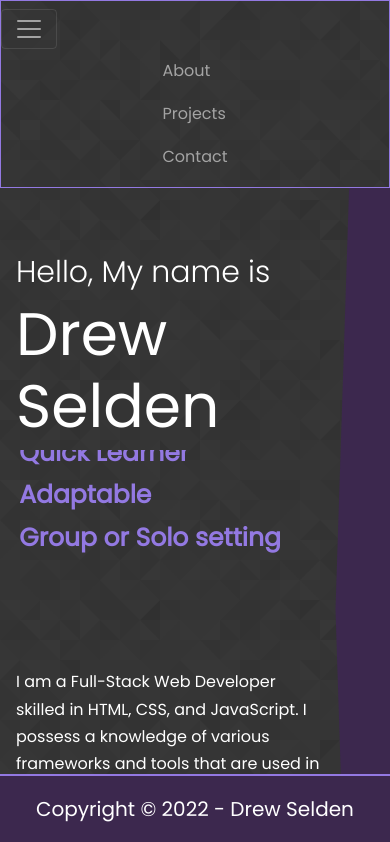
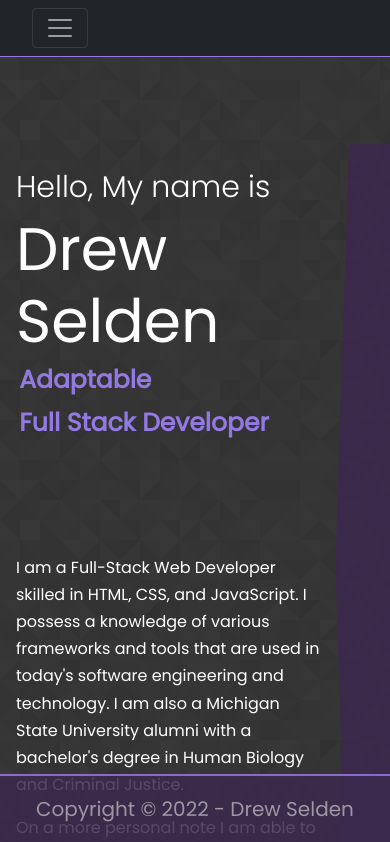
Before and after one commit to selden-CBC2021/portfolio-website, a React (Create React App) app: page /About in a window 390 px wide. Shown: the top 842 px of the page. Built offline with nearby package versions, Linux system fonts and the light colour scheme.

Commit message:
mobile responsive

```diff
--- a/src/App.jsx
+++ b/src/App.jsx
@@ -1,11 +1,10 @@
 import React from 'react';
 import "bootstrap/dist/css/bootstrap.css";
-import { Nav, Navbar } from "react-bootstrap";
-import { BrowserRouter, Routes, Route, Link } from "react-router-dom";
+import { BrowserRouter, Routes, Route } from "react-router-dom";
 import About from "./pages/Aboutme";
 import Contact from "./pages/Contact";
 import Projects from "./pages/Projects";
-
+import Navigation from './components/Navigation';
 import Footer from "./pages/Footer";
 import './index.css';
 
@@ -13,27 +12,7 @@ const App = () => {
     return (
         <BrowserRouter>
         <div className="App">
-          <Navbar className="d-flex navbar-custom"
-            bg="var(--color-bg)"
-            variant="dark"
-            expand="sm"
-            collapseOnSelect
-          >
-            <Navbar.Toggle />
-            <Navbar.Collapse className="d-flex  justify-content-center ">
-              <Nav  >
-                <Nav.Link as={Link} to="/About">
-                  About
-                </Nav.Link>
-                <Nav.Link as={Link} to="/Projects">
-                  Projects
-                </Nav.Link>
-                <Nav.Link as={Link} to="/Contact">
-                  Contact
-                </Nav.Link>
-              </Nav>
-            </Navbar.Collapse>
-          </Navbar>
+          <Navigation/>
           <Routes>
             <Route path="/portfolio-website" element={<About/>} />
             <Route path="/About" element={<About/>}  />
--- /dev/null
+++ b/src/components/Navigation.jsx
@@ -0,0 +1,36 @@
+import React from 'react'
+import { Nav, Navbar, Container } from 'react-bootstrap'
+import { Link } from 'react-router-dom'
+
+const Navigation = () => {
+  return (
+    <>
+        <Navbar className="navbar-custom bg-dark"
+            bg="var(--color-bg)"
+            variant="dark"
+            expand="sm"
+            collapseOnSelect
+            fixed='top'
+          >
+            <Container>
+                <Navbar.Toggle aria-controls='responsive-navbar-nav'/>
+                <Navbar.Collapse className="responsive-navbar-nav">
+                    <Nav>
+                        <Nav.Link as={Link} to="/About">
+                        About
+                        </Nav.Link>
+                        <Nav.Link as={Link} to="/Projects">
+                        Projects
+                        </Nav.Link>
+                        <Nav.Link as={Link} to="/Contact">
+                        Contact
+                        </Nav.Link>
+                    </Nav>
+                </Navbar.Collapse>
+            </Container>
+        </Navbar>
+    </>
+  )
+}
+
+export default Navigation;
--- a/src/index.css
+++ b/src/index.css
@@ -43,9 +43,11 @@ body {
 .container {
     width: var(--container-width-lg);
     margin: 0 auto;
+
 }
 .navbar-custom{
-    border: 1px solid var(--color-primary);
+    border-bottom: 1px solid var(--color-primary);
+
 }
 h1,h2,h3,h4,h5 {
     font-weight: 500;
@@ -63,6 +65,7 @@ section {
 section > h2, section > h5 {
     text-align: center;
     color: var(--color-light);
+    margin-top: 4rem;
 }
 
 section > h2 {
@@ -108,12 +111,12 @@ a:hover {
 img {
     display: block;
     width: 100%;
-    object-fit: contain;
+    object-fit: cover;
 }
 
 /* MEDIUM DEVICES MEDIA QUERIES */
 
-@media screen and (max-width: 1024px ) {
+@media only screen and (max-width: 1024px ) {
     .container {
         width: var(--container-width-md);
     }
@@ -125,7 +128,7 @@ img {
 
 /* SMALL DEVICES MEDIA QUERIES */
 
-@media screen and (max-width: 600px ) {
+@media only screen and (max-width: 600px ) {
     .container {
         width: var(--container-width-sm);
     }
--- a/src/pages/Aboutme.jsx
+++ b/src/pages/Aboutme.jsx
@@ -20,17 +20,17 @@ function About() {
           <h1 className="i-name"> Drew Selden</h1>
           <div className="i-title">
             <div className="i-title-wrapper">
-              <div className="i-title-item">Full Stack Web Developer</div>
+              <div className="i-title-item">Group or Solo setting</div>
               <div className="i-title-item">Quick Learner</div>
               <div className="i-title-item">Adaptable</div>
-              <div className="i-title-item">Group or Solo setting</div>
+              <div className="i-title-item">Full Stack Developer</div>
             </div>
           </div>
           <p className="i-desc">
           I am a Full-Stack Web Developer skilled in HTML, CSS, and JavaScript. I possess a knowledge of various frameworks and tools that are used in today's software engineering and technology. I am also a Michigan State University alumni with a bachelor's degree in Human Biology and Criminal Justice.
           </p>
           <p className="i-desc">
-          On a more personal note I am able to grasp new concepts quickly, adapt in nearly any situation, and can help solve problems with critical thinking skills and an eye for detail. I excel at planning and data analysis while usually being able to see the big picture before it's been made clear.
+          On a more personal note I am able to grasp new concepts quickly, adapt in nearly any situation, and can help solve problems with critical thinking skills and an eye for detail. I excel at planning and analysis while usually being able to see the big picture before it's been made clear.
           </p>
 
           <Resume />
@@ -65,7 +65,7 @@ function About() {
       </div>
       <div className="i-right">
         <div className="i-bg"></div>
-        <img src={drewProfile} alt="" className="i-img rounded-circle" />
+        <img src={drewProfile} alt="pic of drew" className="i-img rounded-circle" />
 
       </div>
     </div>
--- a/src/pages/Projects.css
+++ b/src/pages/Projects.css
@@ -10,7 +10,7 @@
   border-radius: 2rem;
   border: 1px solid transparent;
   transition: var(--transition);
-  margin-bottom: 1rem;
+  margin-bottom: 3rem;
 }
 
 .portfolio-item:hover {
--- a/src/pages/Projects.jsx
+++ b/src/pages/Projects.jsx
@@ -18,7 +18,7 @@ function Projects() {
             <img src={repost} alt="" />
           </div>
           <h3>RePost</h3>
-          <p>A simple blogging app. Tumblr clone that uses the model, view, controller (MVC) structure.</p>
+          <p>A blogging app with video embedding capability. A Tumblr like clone that uses the model, view, controller (MVC) structure.</p>
           <div className="portfolio-item-cta">
             <a href="https://github.com/selden-CBC2021/rePost" className='btn' target="_blank" rel="noreferrer noopener">Github</a>
             <a href="https://repostproject.herokuapp.com/" className='btn btn-primary' target="_blank" rel="noreferrer noopener">View Demo</a>
@@ -40,7 +40,7 @@ function Projects() {
             <img src={wds} alt="" />
           </div>
           <h3>Work Day Scheduler</h3>
-          <p>Simple app that that can track your working day. Utilizes local storage - saved data will be kept even after a page refresh.</p>
+          <p>Note taking app that that can track your working day. Utilizes local storage - saved data will be kept even after a page refresh.</p>
           <div className="portfolio-item-cta">
             <a href="https://github.com/selden-CBC2021/Daily-Event-Planner" className='btn' target="_blank" rel="noreferrer noopener">Github</a>
             <a href="https://selden-cbc2021.github.io/Daily-Event-Planner/" className='btn btn-primary' target="_blank" rel="noreferrer noopener">View Demo</a>
--- a/src/pages/about.css
+++ b/src/pages/about.css
@@ -1,6 +1,7 @@
 
 .i {
   display: flex;
+  margin-top: 9rem;
   height: 100vh;
   font-family: 'Poppins', sans-serif;
 }
@@ -16,6 +17,7 @@
   flex: 1;
   position: relative;
   overflow: hidden;
+  opacity: .85;
 }
 
 .i-left-wrapper {
@@ -23,12 +25,13 @@
 
   display: block;
   flex-direction: column;
-  margin-top: 10rem;
-  justify-content: space-evenly;
+  margin-top: 7rem;
+  justify-content: space-between;
 }
 .i-intro{
   display: block;
-  margin-top: 10rem;
+
+  margin-top: 6rem;
   font-size: 30px;
   font-weight: 300;
 }
@@ -39,7 +42,7 @@
 .i-title{
   height: auto;
   overflow: hidden;
-  margin-top: 0.5rem;
+  margin-top: .5rem;
   padding: .2rem;
 }
 .i-title-item{
@@ -54,6 +57,7 @@
 }
 .i-title-wrapper{
   height: auto;
+  margin-top: .75rem;
   animation: move 10s ease-in-out infinite alternate;
  }
  .cta {
@@ -81,9 +85,9 @@
   display: block;
   max-width: 50%;
   height: auto;
-  object-fit: contain;
+  object-fit: cover;
   position: absolute;
-  top: 150px;
+  top: 180px;
   right: 150px;
   border: 2px solid var(--color-primary);
 
@@ -118,32 +122,38 @@
 @media only screen and(max-width: 1024px){
   .i-img{
     display: flex;
-    width: 25%;
+    width: 50%;
     height: 25%;
     object-fit: scale-down;
     position: relative;
-    top: 150px;
+    top: 250px;
     right: 100px;
     border: 2px solid var(--color-primary-variant);
     overflow: hidden;
   }
   .i-title-wrapper{
-    height: auto;
+
     animation: move 10s ease-in-out infinite alternate;
    }
    .i-left-wrapper {
-     height: auto;
-    margin-top: 4rem;
+
+    margin-top: 10rem;
   }
   .i-intro {
-    height: auto;
+      display: flex;
+      flex-direction: column;
+      margin-top: 20rem;
+      font-size: 30px;
+      font-weight: 300;
+  }
+  .i-left {
     margin-top: 4rem;
   }
 
 }
 @media only screen and(max-width: 600px){
   .i-img {
-    display: block;
+    display: flex;
     flex-direction: column;
     height: auto;
     max-width: 100%;
@@ -154,9 +164,23 @@
     overflow: hidden;
    }
   .i-left-wrapper {
-     margin-top: 6rem;
+     margin-top: 12rem;
+     justify-content: space-between;
+     display: flex;
+     position: relative;
+     flex-direction: column;
    }
    .i-intro {
-     margin-top: 6rem;
+    display: block;
+    flex-direction: column;
+    margin-top: 20rem;
+    font-size: 30px;
+    font-weight: 300;
+}
+   .i-left {
+     margin-top: 12rem;
+   }
+   .i {
+     margin-top: 20rem;
    }
 }
--- a/src/pages/footer.css
+++ b/src/pages/footer.css
@@ -7,13 +7,14 @@
   width: 100%;
   bottom: 0;
   padding: .5rem;
-  color: white;
+  color: var(--color-light);
   font-size: 20px;
   text-align: center;
   justify-content: center;
   align-items: center;
   margin-top: 5rem;
   display: flex;
+  opacity: .85;
  }
  @media only screen and(max-width: 1024px){
    .footer {
```
